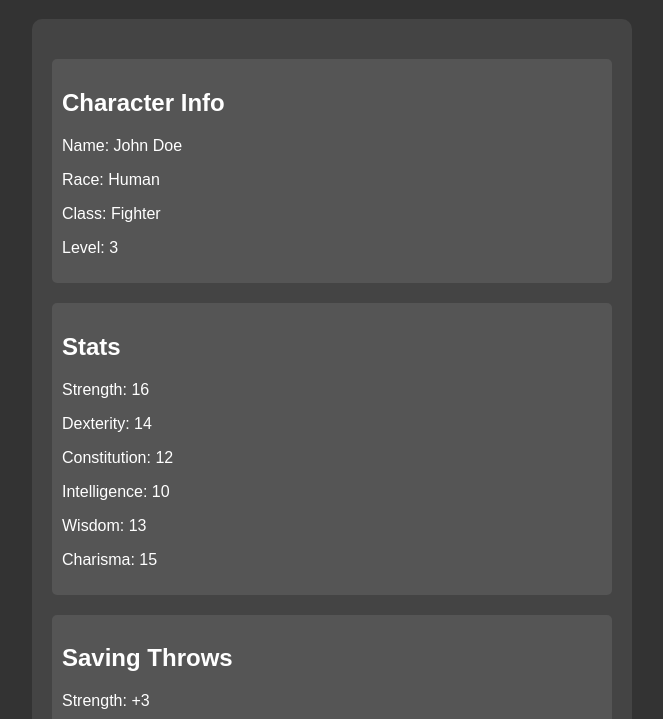
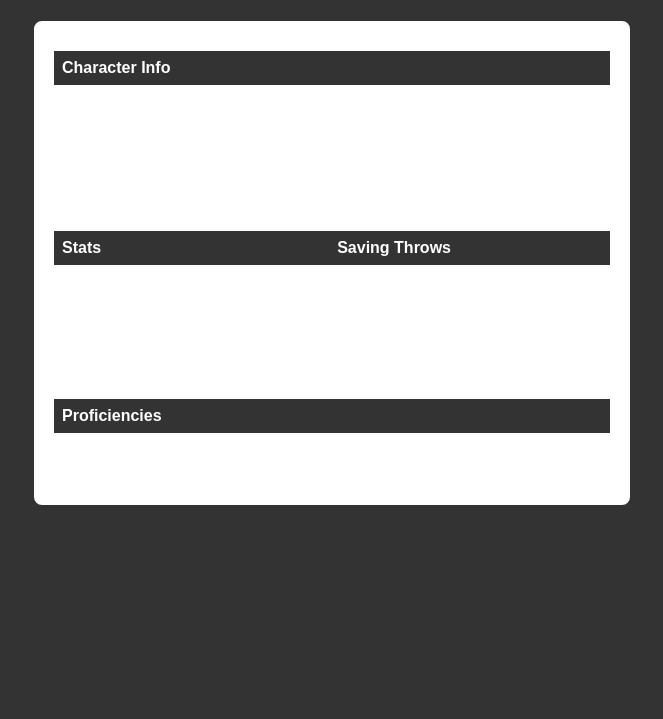
Before and after one commit to Maker0824/WebsiteD, a plain HTML site: page index.html in a window 1280 px wide. Shown: the part 81-800 px from the top of the page, without its empty margins (308-971 px from the left). Drawn offline with Linux system fonts and the light colour scheme.

Commit message:
Update index.html

```diff
--- a/index.html
+++ b/index.html
@@ -24,16 +24,26 @@
         }
 
         .character-sheet {
-            background-color: #444;
+            background-color: #fff;
+            border: 2px solid #333;
             padding: 20px;
             border-radius: 10px;
         }
 
-        .section {
-            margin-top: 20px;
-            padding: 10px;
-            background-color: #555;
-            border-radius: 5px;
+        table {
+            width: 100%;
+            border-collapse: collapse;
+            margin-top: 10px;
+        }
+
+        th, td {
+            padding: 8px;
+            text-align: left;
+        }
+
+        th {
+            background-color: #333;
+            color: #fff;
         }
 
         /* Customize the styles further as needed */
@@ -43,38 +53,66 @@
     <div class="container">
         <h1>DnD Character Sheet</h1>
         <div class="character-sheet">
-            <div class="section">
-                <h2>Character Info</h2>
-                <p>Name: John Doe</p>
-                <p>Race: Human</p>
-                <p>Class: Fighter</p>
-                <p>Level: 3</p>
-            </div>
+            <table>
+                <tr>
+                    <th colspan="2">Character Info</th>
+                </tr>
+                <tr>
+                    <td>Name:</td>
+                    <td>John Doe</td>
+                </tr>
+                <tr>
+                    <td>Race:</td>
+                    <td>Human</td>
+                </tr>
+                <tr>
+                    <td>Class:</td>
+                    <td>Fighter</td>
+                </tr>
+                <tr>
+                    <td>Level:</td>
+                    <td>3</td>
+                </tr>
+                <!-- Add more rows for additional character info -->
+            </table>
 
-            <div class="section">
-                <h2>Stats</h2>
-                <p>Strength: 16</p>
-                <p>Dexterity: 14</p>
-                <p>Constitution: 12</p>
-                <p>Intelligence: 10</p>
-                <p>Wisdom: 13</p>
-                <p>Charisma: 15</p>
-            </div>
+            <table>
+                <tr>
+                    <th>Stats</th>
+                    <th>Saving Throws</th>
+                </tr>
+                <tr>
+                    <td>
+                        Strength: 16<br>
+                        Dexterity: 14<br>
+                        Constitution: 12<br>
+                        Intelligence: 10<br>
+                        Wisdom: 13<br>
+                        Charisma: 15
+                    </td>
+                    <td>
+                        Strength: +3<br>
+                        Dexterity: +2<br>
+                        Constitution: +1
+                    </td>
+                </tr>
+                <!-- Add more rows for additional stats and saving throws -->
+            </table>
 
-            <div class="section">
-                <h2>Saving Throws</h2>
-                <p>Strength: +3</p>
-                <p>Dexterity: +2</p>
-                <p>Constitution: +1</p>
-            </div>
+            <table>
+                <tr>
+                    <th>Proficiencies</th>
+                </tr>
+                <tr>
+                    <td>
+                        Weapons: Longsword, Shortbow<br>
+                        Skills: Athletics, Acrobatics
+                    </td>
+                </tr>
+                <!-- Add more rows for additional proficiencies -->
+            </table>
 
-            <div class="section">
-                <h2>Proficiencies</h2>
-                <p>Weapons: Longsword, Shortbow</p>
-                <p>Skills: Athletics, Acrobatics</p>
-            </div>
-
-            <!-- Add more sections as needed -->
+            <!-- Add more tables for other sections of the character sheet -->
         </div>
     </div>
 </body>
```
